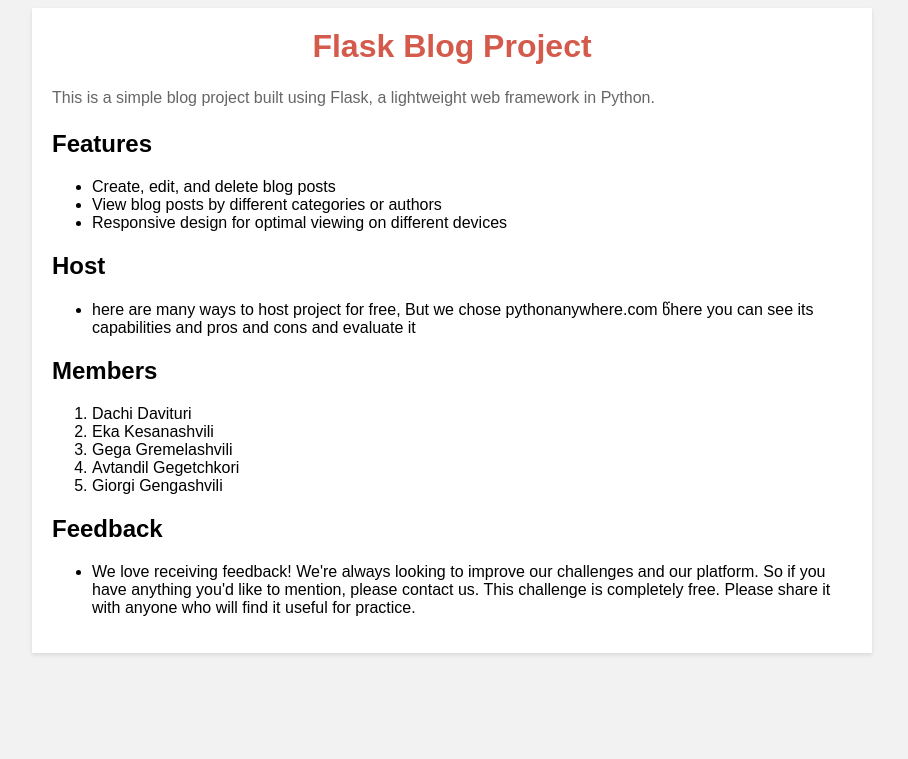
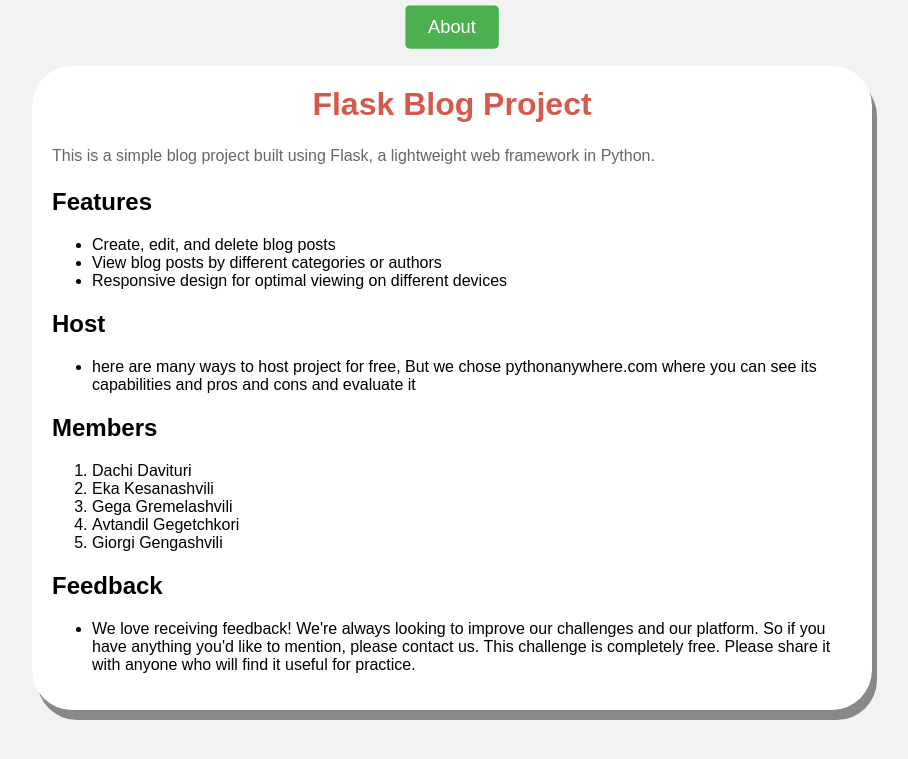
Before and after one commit to dachidavituri/News-Blog, a Flask app: page /about in a window 1280 px wide. Shown: the top 759 px of the page, without its empty margins (188-1096 px from the left). Run offline with Flask 3, Linux system fonts and the light colour scheme.

Commit message:
update about html

```diff
--- a/app.py
+++ b/app.py
@@ -28,11 +28,11 @@ class Article(db.Model):
         }
 
 @app.route('/')
-def hello_world():
+def main_page():
     return render_template('index.html')
 
 @app.route('/about')
-def about_html():
+def about_page():
     students = ['Dachi Davituri', 'Eka Kesanashvili', 'Gega Gremelashvili', 'Avtandil Gegetchkori', 'Giorgi Gengashvili']
     return render_template('about.html', students = students)
 
--- a/templates/about.html
+++ b/templates/about.html
@@ -1,7 +1,7 @@
 <!DOCTYPE html>
 <html>
 <head>
-  <title>Your Information Page</title>
+  <title>ABOUT US</title>
   <style>
     body {
       font-family: Arial, sans-serif;
@@ -15,13 +15,15 @@
 
     .container {
       max-width: 800px;
-      margin: 0 auto;
+      margin: 20px auto;
       padding: 20px;
       background-color: #fff;
       box-shadow: 0 2px 4px rgba(0, 0, 0, 0.1);
       opacity: 0;
       transform: translateY(-20px);
       animation: fadeIn 1s ease-out forwards;
+      border-radius: 40px;
+      box-shadow: 5px 10px #888888;
     }
     @keyframes fadeIn {
       to {
@@ -73,12 +75,41 @@
     ol{
       animation: slideIn 1s ease-out 1s forwards
     }
+    .button {
+            display: inline-block;
+            padding: 10px 20px;
+            background-color: #4CAF50;
+            color: white;
+            border: none;
+            text-align: center;
+            text-decoration: none;
+            font-size: 16px;
+            cursor: pointer;
+            border-radius: 4px;
+            overflow: hidden;
+            animation: pulse 1s infinite;
+        }
+
+        @keyframes pulse {
+            0% {
+                transform: scale(1);
+            }
+            50% {
+                transform: scale(1.2);
+            }
+            100% {
+                transform: scale(1);
+            }
+        }
+
 
 
   </style>
 </head>
 <body>
 
+  <a href="{{ url_for('main_page') }}" class="button">About</a>
+  <div id="stars"></div>
   <div class="container">
   <h1>Flask Blog Project</h1>
   <p>This is a simple blog project built using Flask, a lightweight web framework in Python.</p>
@@ -92,7 +123,7 @@
 
   <h2>Host</h2>
   <ul>
-    <li>here are many ways to host project for free, But we chose pythonanywhere.com წhere you can see its capabilities and pros and cons and evaluate it</li>
+    <li>here are many ways to host project for free, But we chose pythonanywhere.com where you can see its capabilities and pros and cons and evaluate it</li>
   </ul>
   <h2>Members</h2>
   <ol>
@@ -106,5 +137,6 @@
   </ul>
   </div>
 
+
 </body>
 </html>
```
